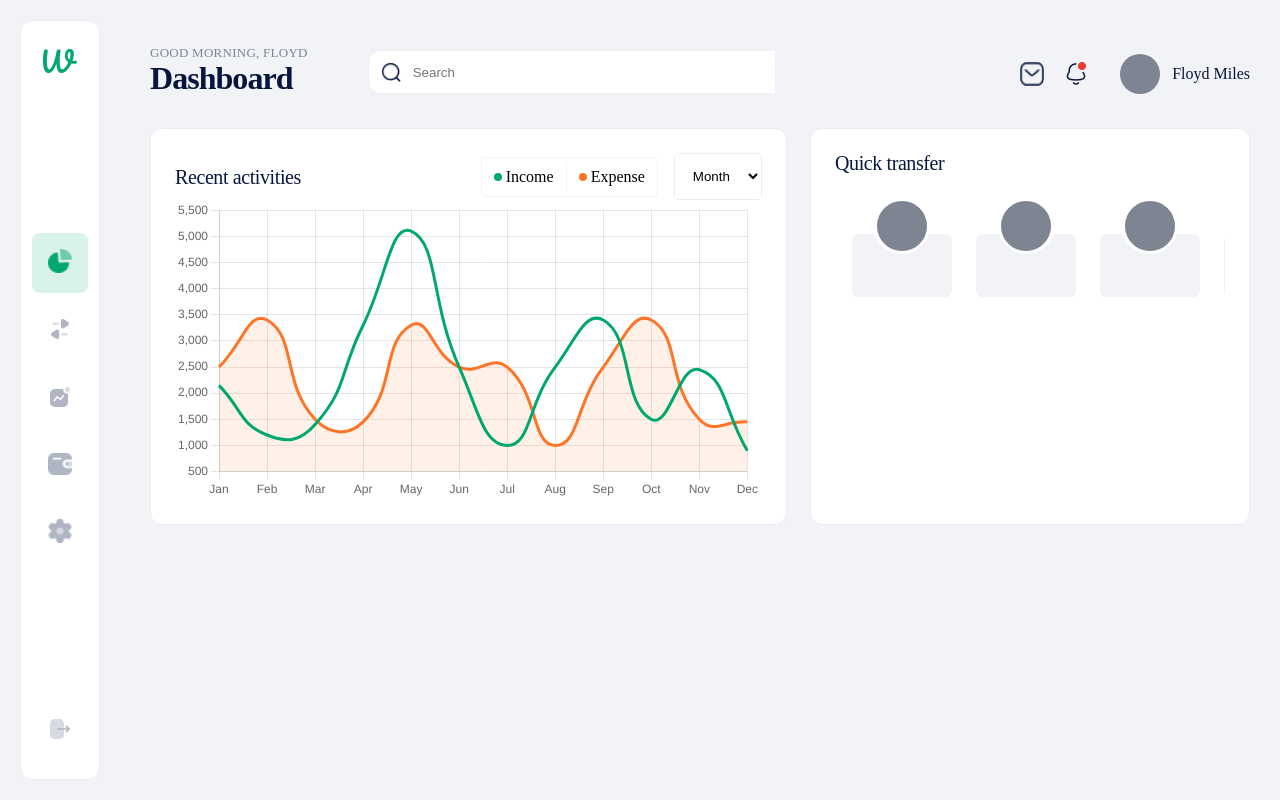
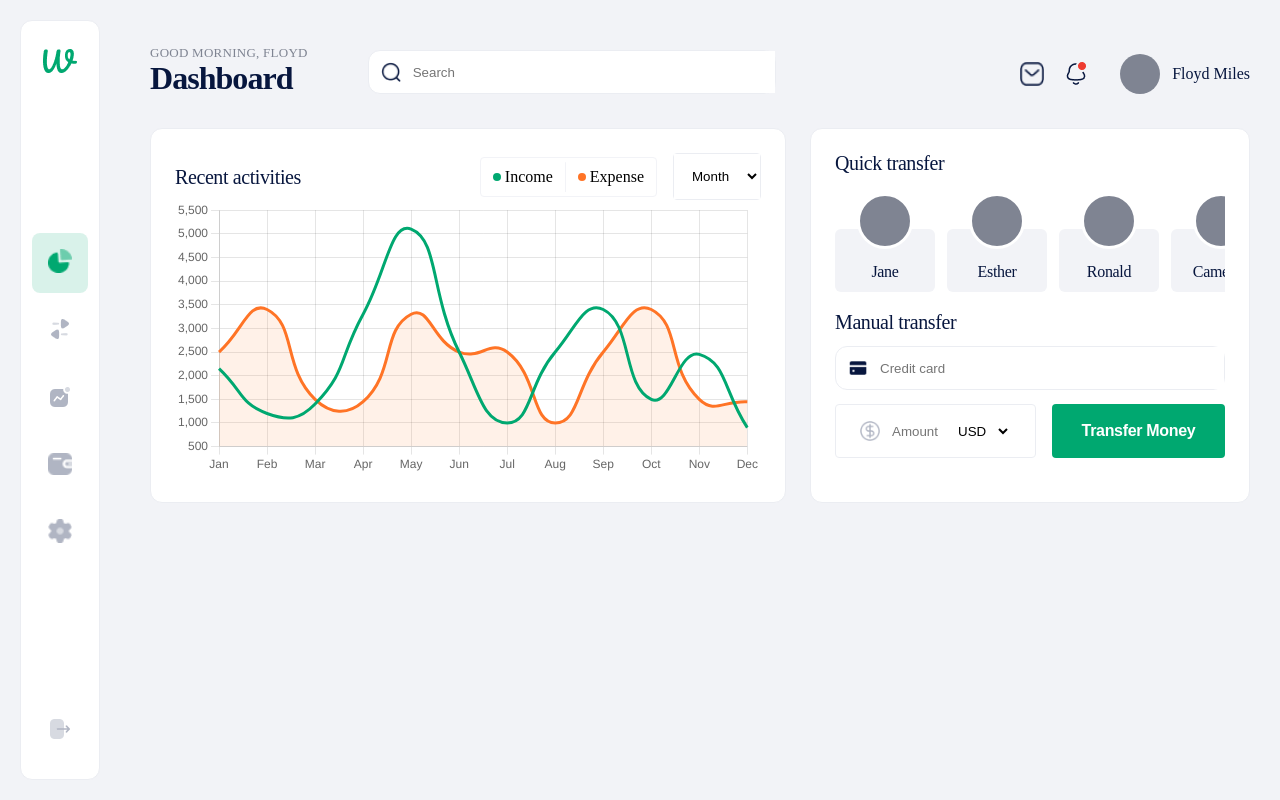
Before and after one commit to PedroHenriqueDevBR/wallet-app, an Angular app in the folder frontend/: page / in a window 1280 px wide. Built offline with nearby package versions, Linux system fonts and the light colour scheme.

Commit message:
feat: create quick transfer component

```diff
--- a/frontend/src/app/app.component.css
+++ b/frontend/src/app/app.component.css
@@ -23,7 +23,7 @@ main {
 }
 
 .sizedbox-h-24 {
-    width: 24px;
+    margin: 0 12px;
 }
 
 #middle-data {
--- a/frontend/src/app/components/quick-transfer/quick-transfer.component.css
+++ b/frontend/src/app/components/quick-transfer/quick-transfer.component.css
@@ -22,25 +22,24 @@
     flex-wrap: nowrap;
     overflow-x: auto;
     padding: 5px;
+    padding: 0;
+    scrollbar-width: none;
+    -ms-overflow-style: none;
 }
 
 .person-horizontal-list::-webkit-scrollbar {
     display: none;
 }
 
-.person-horizontal-list {
-    -ms-overflow-style: none;
-    scrollbar-width: none;
-}
-
 .person-card {
     min-width: 100px;
     height: fit-content;
-    margin: 0 12px;
+    margin-right: 12px;
     border-radius: 6px;
     display: flex;
     flex-direction: column;
     align-items: center;
+    cursor: pointer;
 }
 
 .avatar {
@@ -61,4 +60,128 @@
     bottom: 0;
     background: #F2F3F7;
     border-radius: 6px;
+    display: flex;
+    align-items: flex-end;
+    justify-content: center;
+    padding-bottom: 12px;
 }
+
+.person-data.selected {
+    background: #00A87036;
+}
+
+.person-data p {
+    font-family: Test Metric;
+    font-style: normal;
+    font-weight: normal;
+    font-size: 16px;
+    line-height: 100%;
+    text-align: center;
+    letter-spacing: -0.02em;
+    color: #07163E;
+    user-select: none;
+    -webkit-touch-callout: none;
+    -webkit-user-select: none;
+    -khtml-user-select: none;
+    -moz-user-select: none;
+    -ms-user-select: none;
+}
+
+.transfer-container {
+    padding: 20px 0;
+}
+
+.transfer-container p {
+    font-style: normal;
+    font-weight: 500;
+    font-size: 20px;
+    line-height: 100%;
+    letter-spacing: -0.02em;
+    color: #07163E;
+}
+
+#transfer-input {
+    width: 100%;
+    height: 44px;
+    background: #fff;
+    border: 1px solid #EBEDF2;
+    border-radius: 12px;
+    display: flex;
+    align-items: center;
+    margin: 14px 0;
+}
+
+#transfer-input img {
+    margin: 12px;
+}
+
+#transfer-input input {
+    width: 100%;
+    height: 100%;
+    border: none;
+    outline: none;
+}
+
+.options {
+    display: flex;
+}
+
+.btn {
+    min-width: 173px;
+    padding: 15px 25px;
+    background: #00A870;
+    border-radius: 4px;
+    font-style: normal;
+    font-weight: 600;
+    font-size: 16px;
+    line-height: 16px;
+    letter-spacing: -0.02em;
+    color: #FFFFFF;
+    border: none;
+    margin-left: 16px;
+    cursor: pointer;
+}
+
+.currency-selector {
+    width: 100%;
+    background: #FFFFFF;
+    border: 1px solid #EBEDF2;
+    box-sizing: border-box;
+    border-radius: 4px;
+    display: flex;
+    align-items: center;
+    padding: 0 24px;
+}
+
+.currency-selector select {
+    border: none;
+    background: #fff;
+    padding: 8px;
+    outline: none;
+}
+
+.currency-selector select option {
+    border: none;
+    background: #fff;
+}
+
+#currency-input {
+    width: 100%;
+    background: #fff;
+    border-radius: 12px;
+    display: flex;
+    align-items: center;
+    padding: 16px 0;
+}
+
+#currency-input img {
+    margin-right: 12px;
+}
+
+#currency-input input {
+    cursor: auto;
+    width: 100%;
+    height: 100%;
+    border: none;
+    outline: none;
+}
--- a/frontend/src/app/components/quick-transfer/quick-transfer.component.html
+++ b/frontend/src/app/components/quick-transfer/quick-transfer.component.html
@@ -4,35 +4,31 @@
     </div>
 
     <div class="person-horizontal-list">
-        <div class="person-card">
+        <div class="person-card" *ngFor="let transfer of quickTransfers; index as i;" (click)="changeQuickTransfer(i)">
             <div class="avatar"></div>
-            <div class="person-data"></div>
+            <div [className]="selectedQuickTranfer == i ? 'person-data selected' : 'person-data' ">
+                <p>{{transfer}}</p>
+            </div>
         </div>
-        <div class="person-card">
-            <div class="avatar"></div>
-            <div class="person-data"></div>
+    </div>
+
+    <div class="transfer-container">
+        <p>Manual transfer</p>
+        <div id="transfer-input">
+            <img src="/assets/images/credit-card.png" width="20" height="20">
+            <input type="text" placeholder="Credit card">
         </div>
-        <div class="person-card">
-            <div class="avatar"></div>
-            <div class="person-data"></div>
-        </div>
-        <div class="person-card">
-            <div class="avatar"></div>
-            <div class="person-data"></div>
-        </div>
-        <div class="person-card">
-            <div class="avatar"></div>
-            <div class="person-data"></div>
-        </div>
-        <div class="person-card">
-            <div class="avatar"></div>
-            <div class="person-data"></div>
-        </div><div class="person-card">
-            <div class="avatar"></div>
-            <div class="person-data"></div>
-        </div><div class="person-card">
-            <div class="avatar"></div>
-            <div class="person-data"></div>
+        <div class="options">
+            <div class="currency-selector">
+                <div id="currency-input">
+                    <img src="/assets/images/currency.png" width="20" height="20">
+                    <input type="text" placeholder="Amount" readonly [value]="selectedCurrency">
+                </div>
+                <select (change)="changeCurrency($event.target)">
+                    <option *ngFor="let currency of currencies; index as i;" [value]="i">{{ currency }}</option>
+                </select>
+            </div>
+            <button class="btn">Transfer Money</button>
         </div>
     </div>
 </div>
--- a/frontend/src/app/components/quick-transfer/quick-transfer.component.ts
+++ b/frontend/src/app/components/quick-transfer/quick-transfer.component.ts
@@ -7,10 +7,24 @@ import { QuickTransferService } from 'src/app/services/quick-transfer.service';
   styleUrls: ['./quick-transfer.component.css']
 })
 export class QuickTransferComponent implements OnInit {
+  currencies: Array<string> = ['USD', 'BRL']
+  quickTransfers: Array<string> = ['Jane', 'Esther', 'Ronald', 'Cameron', 'Robert','Darlene', 'Coby'];
+  selectedQuickTranfer: number | undefined = undefined;
+  selectedCurrency: string = '';
 
-  constructor(
-    private quickTransferService: QuickTransferService
-  ) { }
+  constructor() { }
+
+  changeCurrency(event: any) : void {
+    this.selectedCurrency = this.currencies[event.value];
+  }
+
+  changeQuickTransfer(index: number) : void {
+    if (this.selectedQuickTranfer == index) {
+      this.selectedQuickTranfer = undefined;
+      return;
+    }
+    this.selectedQuickTranfer = index;
+  }
 
   ngOnInit(): void {
   }
--- a/frontend/src/app/components/recent-activities/recent-activities.component.css
+++ b/frontend/src/app/components/recent-activities/recent-activities.component.css
@@ -92,5 +92,6 @@
 
 .chartContainer {
     width: 100%;
-    min-height: 300px;
+    height: 275px;
+    cursor: pointer;
 }
```
Also changed, not shown: frontend/src/assets/images/credit-card.png (added), frontend/src/assets/images/currency.png (added).
